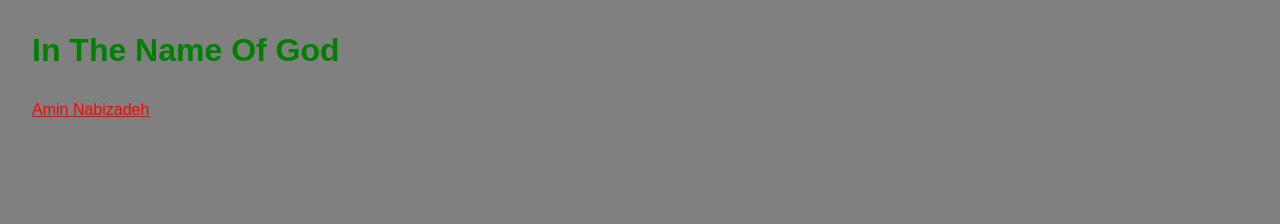
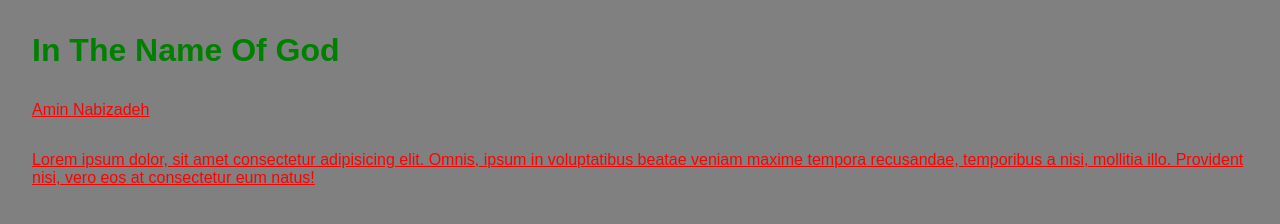
Before and after one commit to amingitdevelope/project-class, a plain HTML site: page index.html in a window 1280 px wide. Drawn offline with Linux system fonts and the light colour scheme.

Commit message:
This is my newProject

```diff
--- a/index.html
+++ b/index.html
@@ -9,6 +9,7 @@
 <body>
     <h1>In The Name Of God</h1>
     <p>Amin Nabizadeh</p>
+    <p>Lorem ipsum dolor, sit amet consectetur adipisicing elit. Omnis, ipsum in voluptatibus beatae veniam maxime tempora recusandae, temporibus a nisi, mollitia illo. Provident nisi, vero eos at consectetur eum natus!</p>
 
 </body>
 </html>
```
